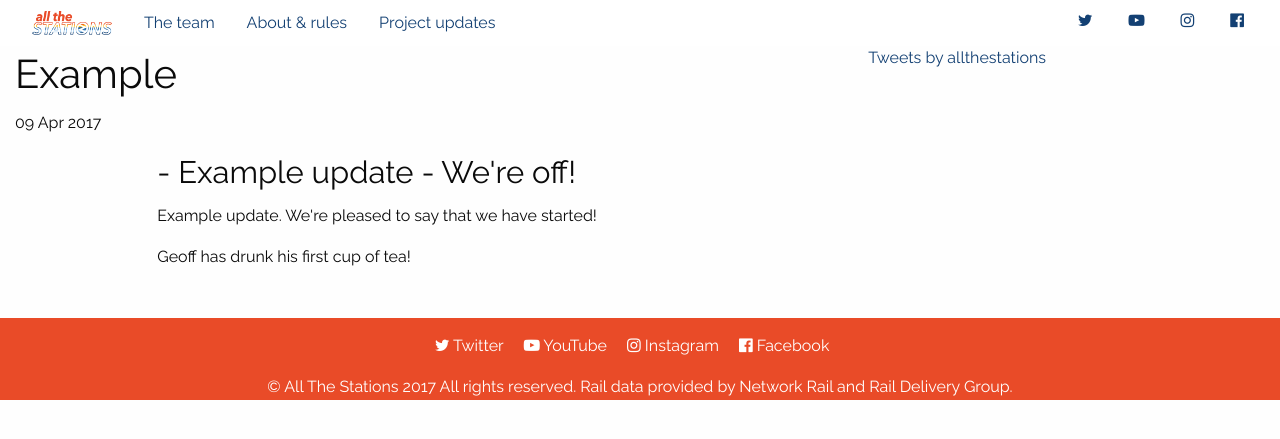
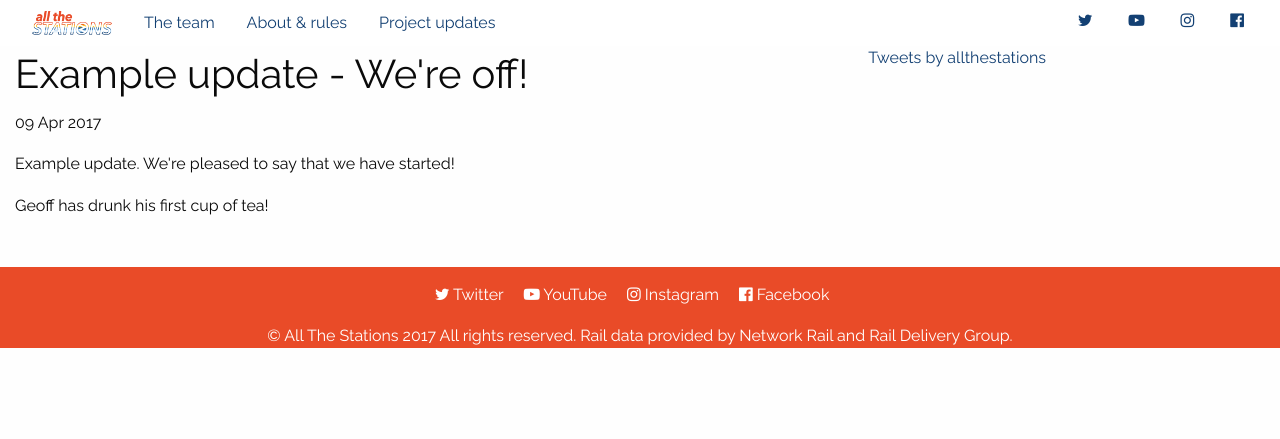
Before and after one commit to khawkins98/all-the-stations, a Jekyll site: the page built from _posts/blog_updates/2017-04-09-example.md, in a window 1280 px wide. Shown: the top 439 px of the page. Built offline with Jekyll 4.4.1, drawn with Linux system fonts in a browser that asks for light colours; nearby versions of some CDN libraries; comment, search, counter and statistics services are not loaded.

Commit message:
Update 2017-04-09-example.md

```diff
--- a/_posts/blog_updates/2017-04-09-example.md
+++ b/_posts/blog_updates/2017-04-09-example.md
@@ -1,16 +1,9 @@
 ---
 layout: post
-title: "Example"
+title: "Example update - We're off!"
 date: 2017-04-09
 group: "in_updates_list"
 ---
 
-<div class="bgbox secondary">
-	<div class="row">
-		<div class="columns medium-8 medium-push-2">
-			<h3>{{node.date}} - Example update - We're off!</h3>
-			<p>Example update. We're pleased to say that we have started!</p>
-			<p>Geoff has drunk his first cup of tea!</p>
-	  </div>
-	</div>
-</div>
+<p>Example update. We're pleased to say that we have started!</p>
+<p>Geoff has drunk his first cup of tea!</p>
```
